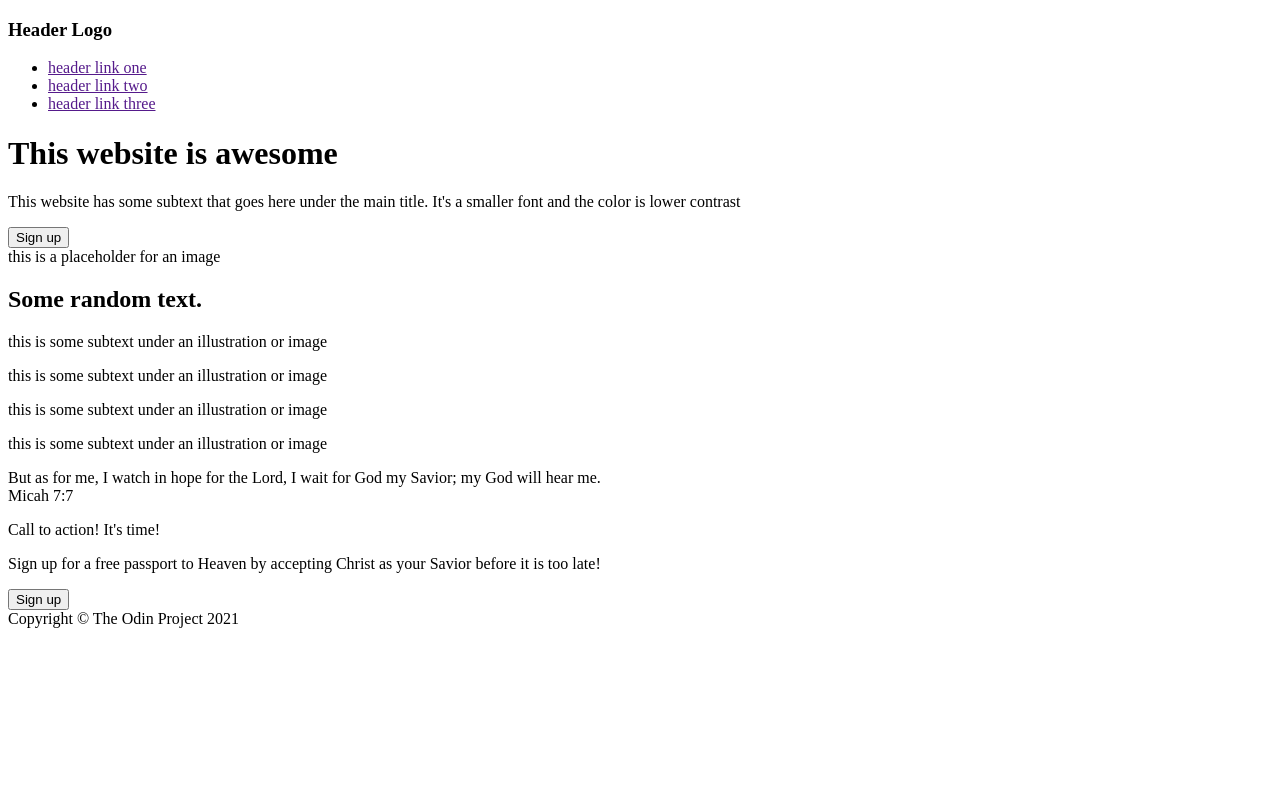
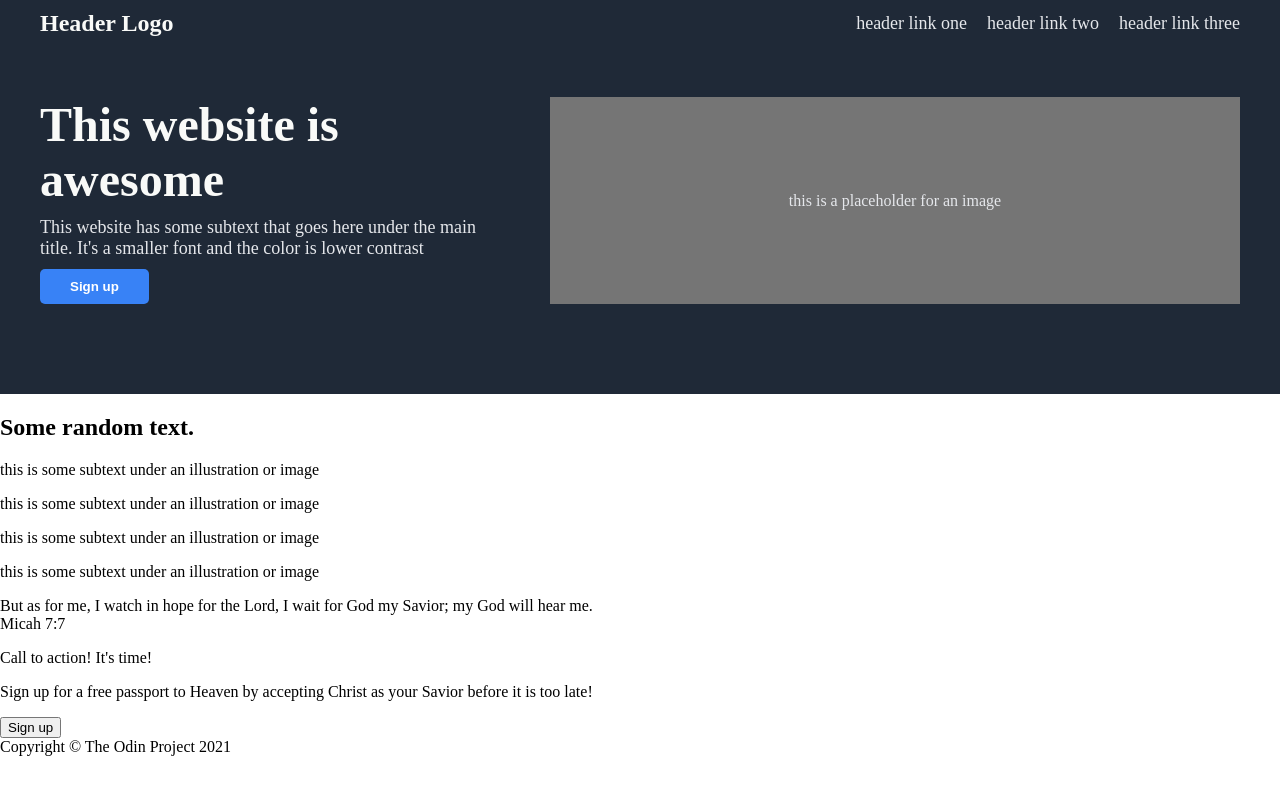
Before and after one commit to Mr-MichaelK/odin-landing-page, a plain HTML site: page root/index.html in a window 1280 px wide. Drawn offline with Linux system fonts and the light colour scheme.

Commit message:
Style the header
I needed to add a content-container to surround the top-container and
bottom-container in the header so that I can align the two containers.

```diff
--- a/root/index.html
+++ b/root/index.html
@@ -8,6 +8,7 @@
 </head>
 <body>
     <div class="header">
+        <div class="content-container">
             <div class="top-container">
                 <h3 id="bold">Header Logo</h3>
                 <ul>
@@ -27,6 +28,7 @@
                 </div>
                 <div class="img-placeholder">
                     this is a placeholder for an image
+                </div>
             </div>
         </div>
     </div>
--- a/root/style.css
+++ b/root/style.css
@@ -0,0 +1,106 @@
+body {
+    display: flex;
+    flex-direction: column;
+    height: 100vh;
+    margin: 0;
+    padding: 0;
+}
+
+.header {
+    display: flex;
+    background-color: #1f2937;
+    justify-content: center;
+    align-items: center;
+    flex-direction: column;
+}
+
+.content-container {
+    width: 100%;
+    max-width: 1200px; /* Adjust the max width as needed */
+    margin: 0 auto;
+}
+
+.top-container {
+    display: flex;
+    align-items: center;
+    justify-content: space-between;
+    margin-top: 10px;
+}
+
+.bottom-container {
+    display: flex;
+    align-items: center;
+    justify-content: space-between;
+    margin: 60px 0;
+    margin-bottom: 90px;
+}
+
+.text-container h1 {
+    max-width: 300px;
+    font-size: 48px;
+    font-weight: extra-bold;
+    color: #f9faf8;
+}
+
+.text-container h1,
+.text-container p,
+.text-container button {
+    margin: 0;
+    padding: 0;
+}
+
+.text-container {
+    max-width: 450px;
+    margin-right: 60px;
+    display: flex;
+    flex-direction: column;
+    align-items: flex-start;
+    gap: 10px;
+}
+
+.text-container,
+a {
+    font-size: 18px;
+    color: #e5e7eb;
+}
+
+.text-container button {
+    padding: 10px 30px;
+    background-color: #3882f6;
+    border: 0;
+    border-radius: 5px;
+    color: white;
+    font-weight: bold;
+}
+
+h3 {
+    font-size: 24px;
+    color: #f9faf8;
+    margin: 0;
+    padding: 0;
+}
+
+.img-placeholder {
+    background-color: rgb(117, 117, 117);
+    display: flex;
+    justify-content: center;
+    align-items: center;
+    padding: 40px; /* Adjust the padding as needed */
+    flex-grow: 1; /* Allow the image to grow and align with the text */
+    align-self: stretch;
+    color: #e5e7eb;
+}
+
+ul {
+    display: flex;
+    gap: 20px;
+    list-style-type: none;
+    justify-content: center;
+    align-items: center;
+    margin: 0;
+    padding: 0;
+}
+
+a {
+    text-decoration: none;
+}
```
Lines whose indentation alone changed are shown as unchanged.
